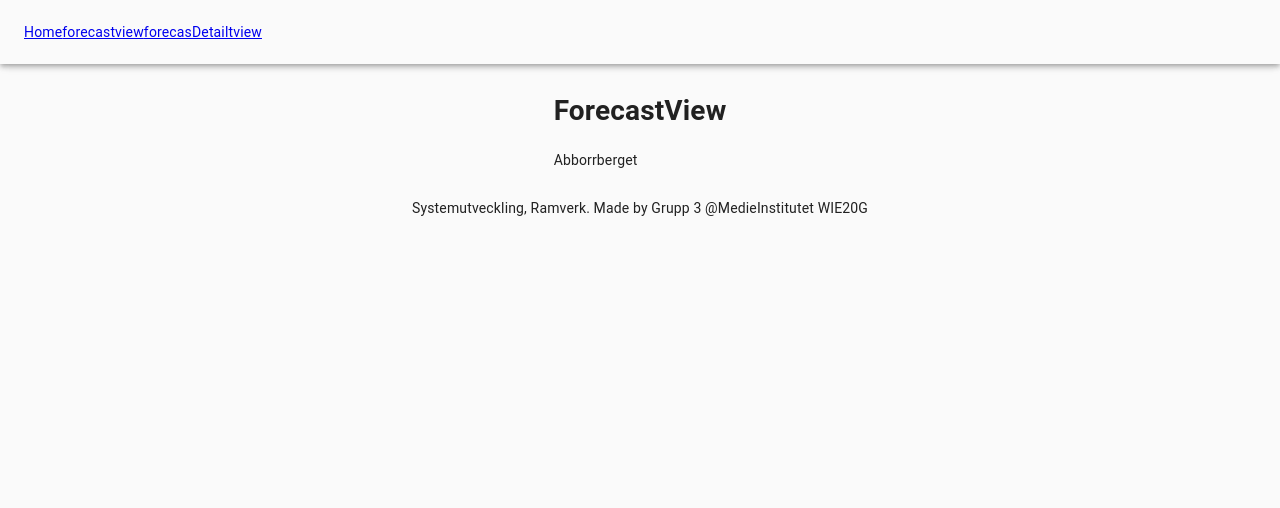
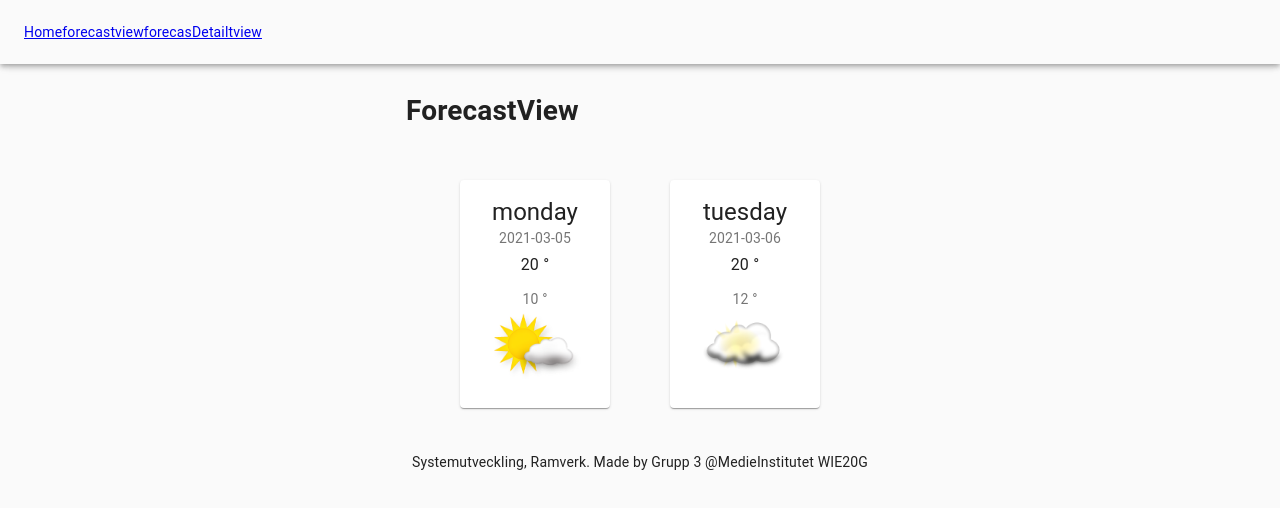
Before and after one commit to FredrikLjungqvist/Weather, a React (Create React App) app: page /forecast in a window 1280 px wide. Shown: the top 508 px of the page. Built offline with nearby package versions, Linux system fonts and the light colour scheme.

Commit message:
fixed card

```diff
--- a/package.json
+++ b/package.json
@@ -4,6 +4,7 @@
   "private": true,
   "dependencies": {
     "@material-ui/core": "^4.11.4",
+    "@material-ui/icons": "^4.11.2",
     "@testing-library/jest-dom": "^5.11.4",
     "@testing-library/react": "^11.1.0",
     "@testing-library/user-event": "^12.1.10",
--- a/src/Pages/ForecastView.tsx
+++ b/src/Pages/ForecastView.tsx
@@ -1,11 +1,12 @@
 import React from 'react'
-import myArray from '../citys'
+
+import Forecast from '../components/weather/Forecast'
 
 const ForecastView = () => {
   return (
     <div>
       <h1>ForecastView</h1>
-      <p>{myArray[1]}</p>
+      <Forecast />
     </div>
   )
 }
--- /dev/null
+++ b/src/components/weather/Forecast.tsx
@@ -0,0 +1,115 @@
+import { Component } from "react"
+import React from 'react'
+import { makeStyles } from '@material-ui/core/styles';
+import Card from '@material-ui/core/Card';
+import CardActions from '@material-ui/core/CardActions';
+import CardContent from '@material-ui/core/CardContent';
+import Button from '@material-ui/core/Button';
+import Typography from '@material-ui/core/Typography';
+import { ContainerClassKey } from "@material-ui/core";
+import Container from '@material-ui/core/Container';
+import {
+  BrowserRouter as Router,
+  Switch,
+  Route,
+  Link
+} from "react-router-dom";
+
+
+
+const useStyles = makeStyles({
+    root: {
+      minWidth: 150,
+      maxWidth: 150,
+      textAlign: 'center',
+      justifyContent: 'center',
+
+    },
+    cont: {
+      display: 'flex',
+      alignItems: 'center',
+      flexDirection: 'row',
+
+    },
+    link: {
+      textDecoration: 'none',
+      margin: '30px',
+    },
+    bullet: {
+      display: 'inline-block',
+      margin: '0 2px',
+      transform: 'scale(0.8)',
+    },
+    title: {
+      fontSize: 14,
+    },
+    pos: {
+      marginBottom: 12,
+    },
+  });
+
+
+  interface mock {
+    day:string,
+    tempmax: number,
+    tempmin: number,
+    symbol: number,
+    date: string,
+  }
+  const mock:mock[] = [{
+      day:'monday',
+      tempmax: 20,
+      tempmin: 10,
+      symbol: 2,
+      date: "2021-03-05",
+    },
+    {
+        day:'tuesday',
+      tempmax: 20,
+      tempmin: 12,
+      symbol: 5,
+      date: "2021-03-06",
+    }]
+   const Forecast = ()=> {
+    const classes = useStyles();
+    const bull = <span className={classes.bullet}>•</span>;
+
+
+
+
+            return (
+            <Container className={classes.cont}>
+             {mock.map((data) => (
+               <Link className={classes.link} to="/forecastdetail">
+        <Card className={classes.root}>
+        <CardContent>
+
+          <Typography variant="h5" component="h2">
+            {data.day}
+          </Typography>
+          <Typography className={classes.title} color="textSecondary" gutterBottom>
+            {data.date}
+          </Typography>
+          <Typography className={classes.pos} color="textPrimary">
+            {data.tempmax} °
+          </Typography>
+          <Typography variant="body2" color="textSecondary" component="p">
+            {data.tempmin} °
+            <br />
+            <img src={require(`../../assets/icons/${data.symbol}.png`).default} width="100" alt="" />
+          </Typography>
+        </CardContent>
+
+      </Card>
+      </Link>
+      ))}
+      </Container>
+         )
+
+
+
+
+
+
+    }
+export default Forecast
```
Also changed, not shown: src/components/UI/test.js (added, +7 -0 lines), src/components/UI/test.tsx (added, +101 -0 lines), 1 other file (tests, documents, lock files or other folders).
